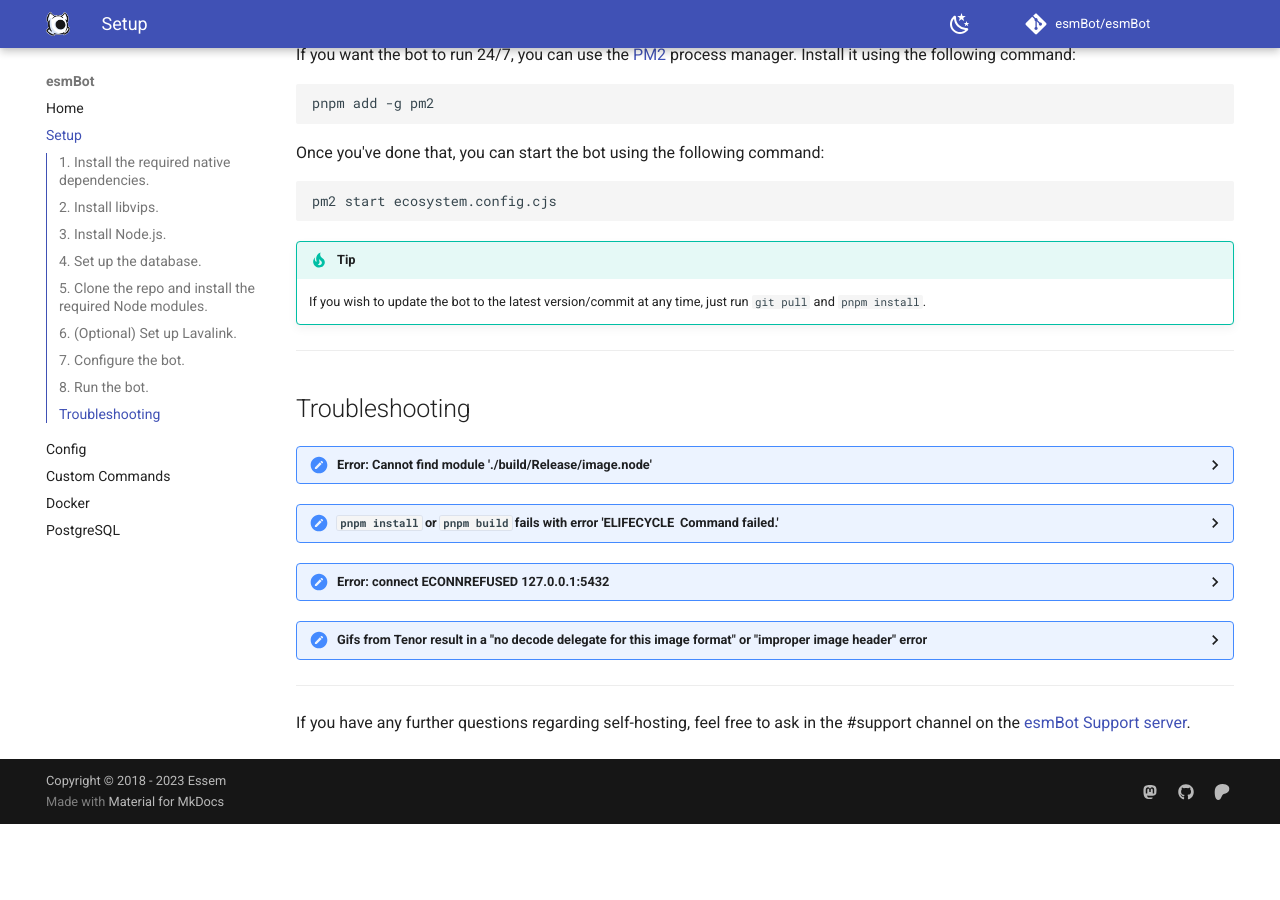
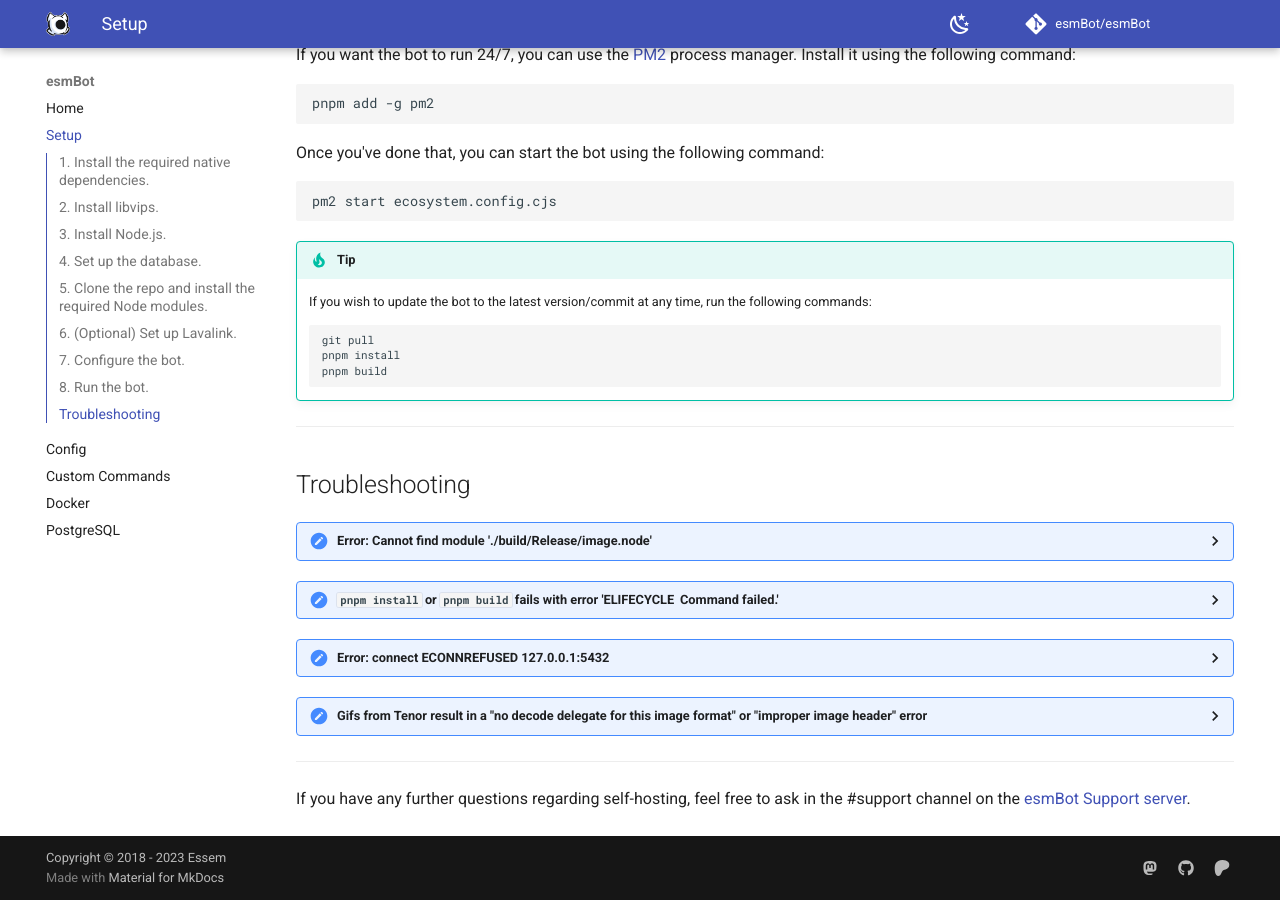
Before and after one commit to esmBot/esmBot, an MkDocs documentation site: the page built from docs/setup.md, in a window 1280 px wide and 900 px high, scrolled down 4662 px. Built offline with MkDocs 1.6.1 and Material for MkDocs 9.7.7, drawn with Linux system fonts in a browser that asks for light colours; comment, search, counter and statistics services are not loaded; before the commit the page ends 5486 px from its top, so only the background shows below that.

Commit message:
docs: :memo: Add build command to update guide

````diff
--- a/docs/setup.md
+++ b/docs/setup.md
@@ -217,7 +217,12 @@
 ```
 
 !!! tip
-    If you wish to update the bot to the latest version/commit at any time, just run `git pull` and `pnpm install`.
+    If you wish to update the bot to the latest version/commit at any time, run the following commands:
+    ```sh
+    git pull
+    pnpm install
+    pnpm build
+    ```
 
 ***
 
````
